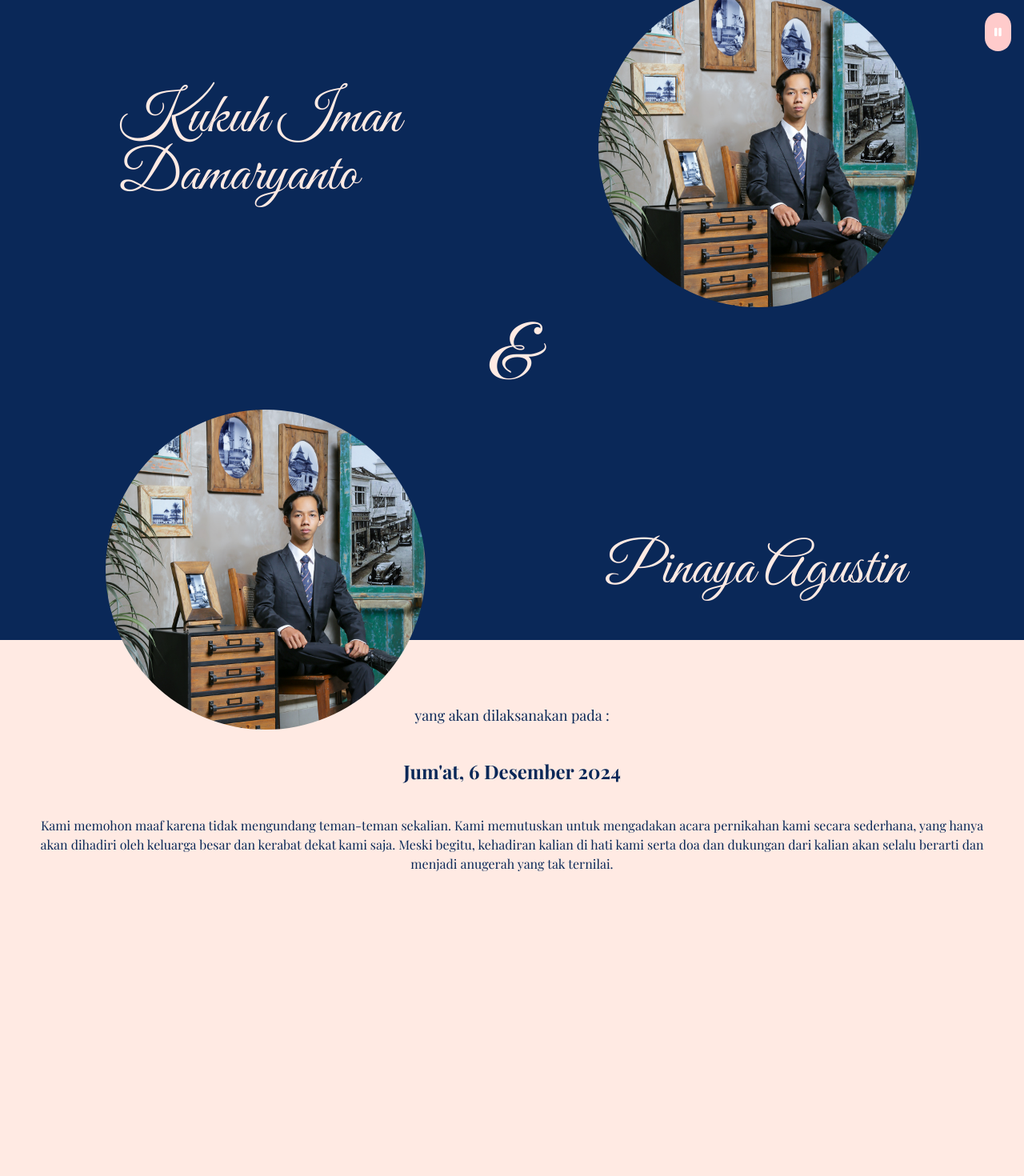
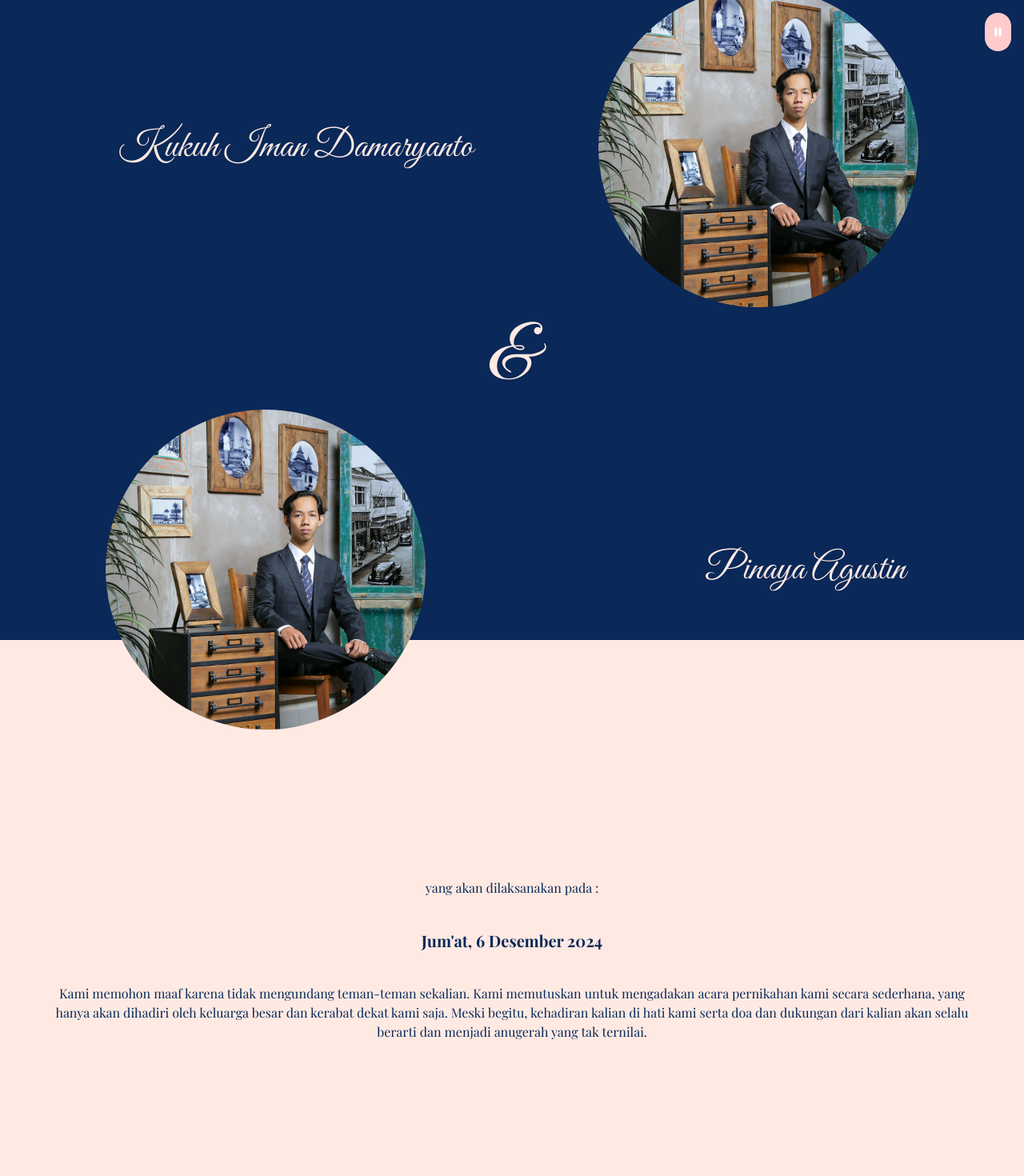
Before and after one commit to pinayaagustin/our-wedding-announcement, a Next.js app: page /pinaya in a window 1280 px wide. Shown: the top 1470 px of the page at 80% size. Built offline with nearby package versions, Linux system fonts and the light colour scheme.

Commit message:
udah nambahin dekor tapi jadi gede banget hahah

```diff
--- a/app/pinaya/page.js
+++ b/app/pinaya/page.js
@@ -97,7 +97,7 @@ export default function Home() {
             <div className='flex flex-col w-full gap-4'>
                 <div className="flex flex-row justify-center w-full mx-auto gap-4 items-center">
                     <div className="w-1/2 p-4">
-                        <p className={"sm:text-7xl text-2xl font-extrabold  text-left " + great.className}>
+                        <p className={"sm:text-5xl text-3xl font-extrabold  text-left " + great.className}>
                             Kukuh Iman Damaryanto
                         </p>
                     </div>
@@ -111,25 +111,25 @@ export default function Home() {
                         <Image src='/2.jpeg' fill className="rounded-full object-cover" />
                     </div>
                     <div className="w-1/2 p-4">
-                        <p className={"sm:text-7xl text-2xl font-extrabold  text-right " + great.className}>
+                        <p className={"sm:text-5xl text-3xl font-extrabold  text-right " + great.className}>
                             Pinaya Agustin
                         </p>
                     </div>
                 </div>
             </div>
         </div>
-        <div className="bg-secondary text-primary text-center h-svh py-20">
-            <p className="text-lg mb-10" >yang akan dilaksanakan pada :</p>
-            <p className="text-2xl mb-10 font-bold">Jum'at, 6 Desember 2024</p>
+        <div className="bg-secondary text-primary flex flex-col justify-center text-center w-[90%] h-svh py-10">
+            {/* <div className="bg-gray-500 bg-opacity-30 p-5 w-[90%] shadow-xl flex flex-col items-center justify-center "> */}
+            <p className="text-base mb-10" >yang akan dilaksanakan pada :</p>
+            <p className="text-xl mb-10 font-bold">Jum'at, 6 Desember 2024</p>
 
-        <div className="px-10">
-            <p>
+            <p className="text-base">
                 Kami memohon maaf karena tidak mengundang teman-teman sekalian. Kami memutuskan untuk mengadakan acara pernikahan kami secara sederhana,
                 yang hanya akan dihadiri oleh keluarga besar dan kerabat dekat kami saja. Meski
                 begitu, kehadiran kalian di hati kami serta doa dan dukungan dari kalian akan selalu
                 berarti dan menjadi anugerah yang tak ternilai.
             </p>
-        </div>
+            {/* </div> */}
         </div>
         <div className='h-svh flex flex-col w-full justify-between p-10 overflow-y-auto bg-primary text-secondary'>
             <p className={'text-3xl text-center ' + great.className}>Our Story</p>
@@ -191,7 +191,8 @@ export default function Home() {
         </div>
         {/* <div className="flex items-center justify-center"> */}
             <div className="flex flex-col w-full p-10 gap-10 mt-20 bg-secondary items-center">
-                <form onSubmit={handleSubmit} className="space-y-4 w-[75%] p-4 bg-slate-300 shadow-md rounded-2xl relative custom-after">
+                <div className="flex w-[85%] bg-white shadow-md rounded-2xl p-4">
+                <form onSubmit={handleSubmit} className="space-y-4 w-2/3 p-4 bg-slate-300 shadow-md rounded-2xl relative custom-after">
                 <h3 className="text-center font-semibold text-primary">Tulis Ucapan Disini</h3>
                 <div>
                     <label className="block text-left text-primary text-sm font-medium mb-2">Nama :</label>
@@ -216,7 +217,12 @@ export default function Home() {
                 </div>
                 </form>
 
-                <div className="flex-auto w-[75%] p-4 bg-slate-300 shadow-md rounded-2xl overflow-y-auto h-96">
+                <div className="w-1/3 flex justify-center items-center">
+                    <img src="/3.png" alt="Dekorasi" className="max-w-full max-h-full object-contain" />
+                </div>
+                </div>
+
+                <div className="flex-auto w-[85%] p-4 bg-slate-300 shadow-md rounded-2xl overflow-y-auto h-96">
                     <h3 className="text-center font-semibold text-primary mb-4">Doa-doa dari kalian sangat berarti bagi kami, terima kasih!</h3>
                     <div className="space-y-4">
                         {messages.map((msg, index) => (
```
